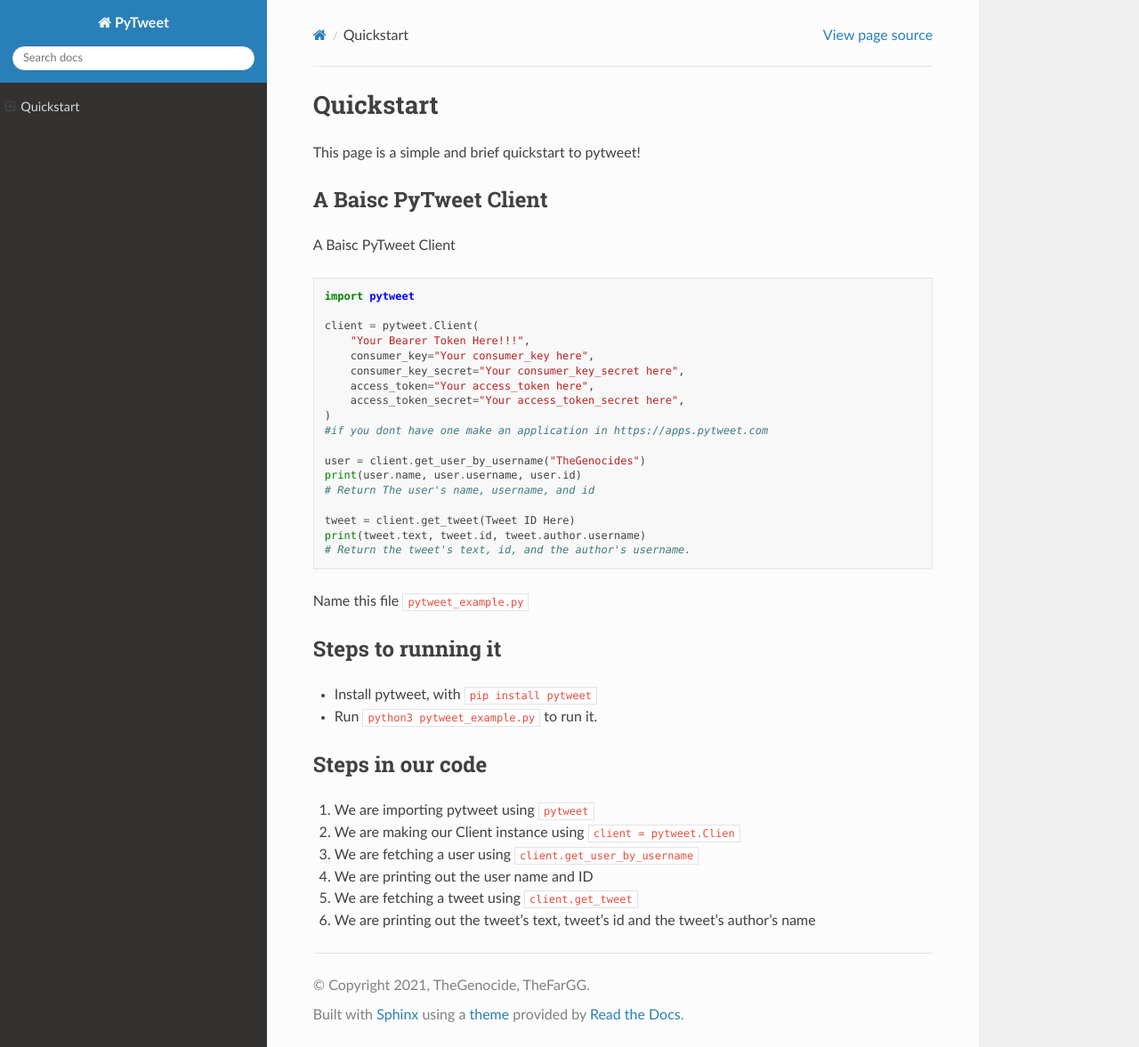
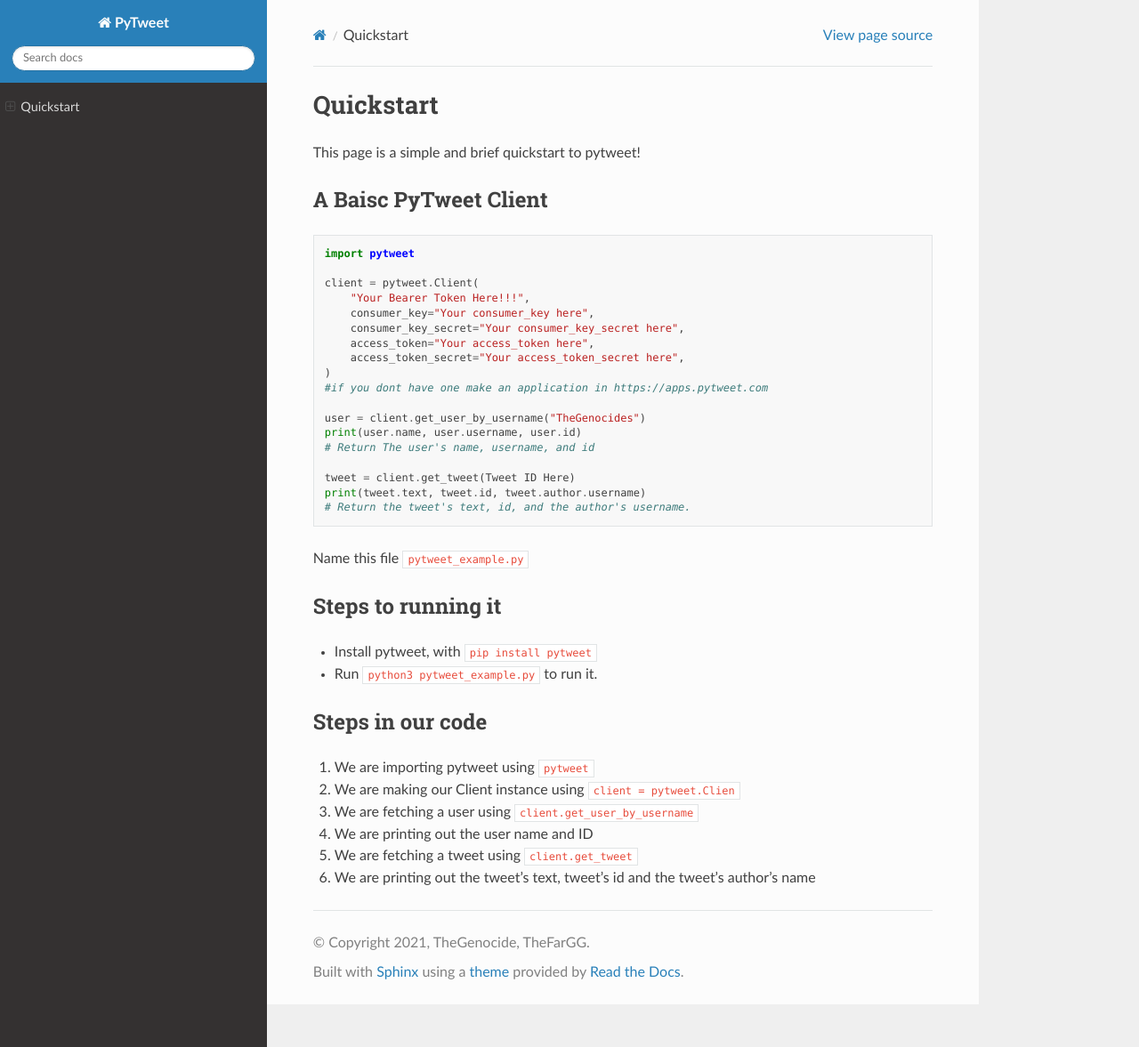
Before and after one commit to PyTweet/PyTweet, a Sphinx documentation site: the page built from docs/quickstart.rst, in a window 1280 px wide and 1177 px high. Shown: the whole window at 89% size. Built offline with Sphinx 7.4.7 and the Read the Docs theme 2.0.0, drawn with Linux system fonts in a browser that asks for light colours.

Commit message:
Removed useless text

```diff
--- a/docs/quickstart.rst
+++ b/docs/quickstart.rst
@@ -9,8 +9,6 @@
 
 A Baisc PyTweet Client
 ---------------
-
-A Baisc PyTweet Client
 
 .. code-block:: python3
 
```
